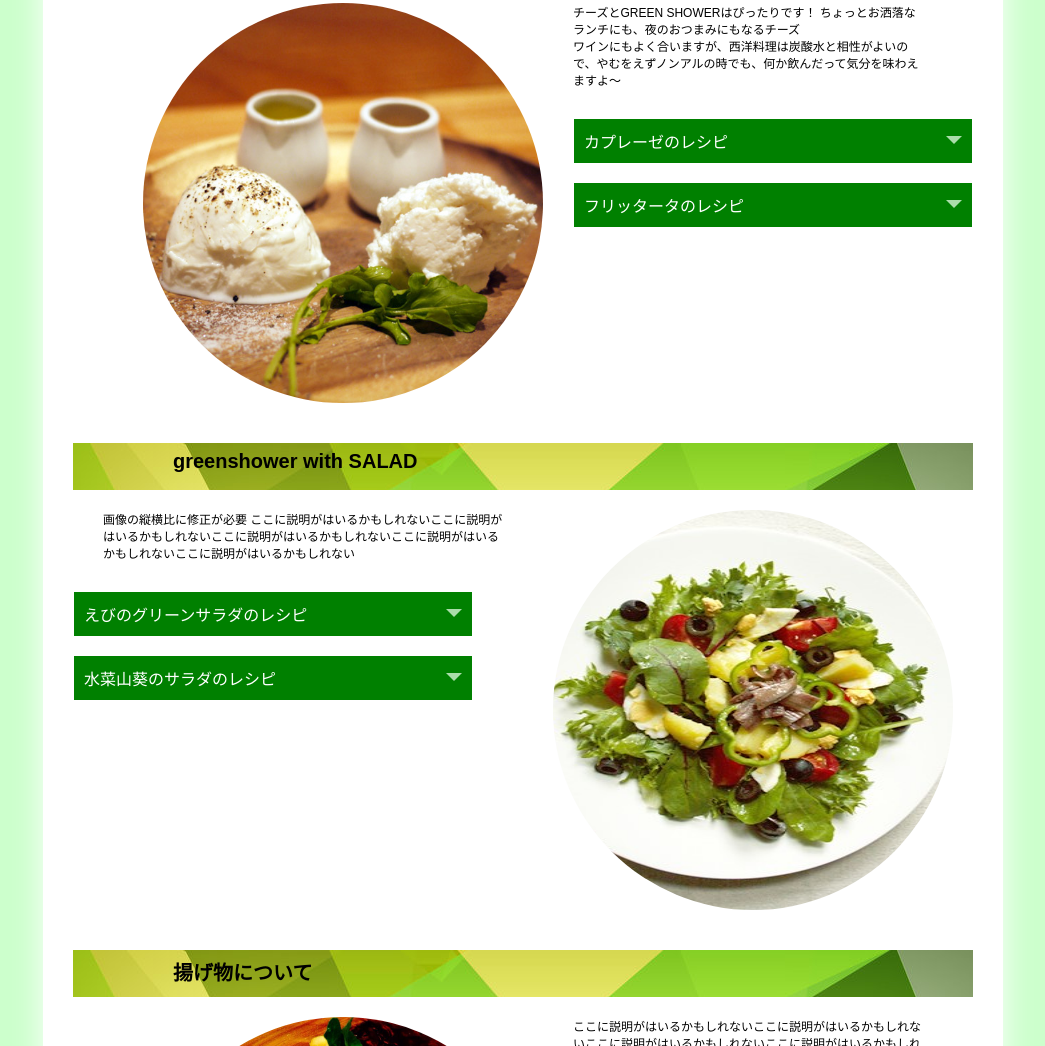
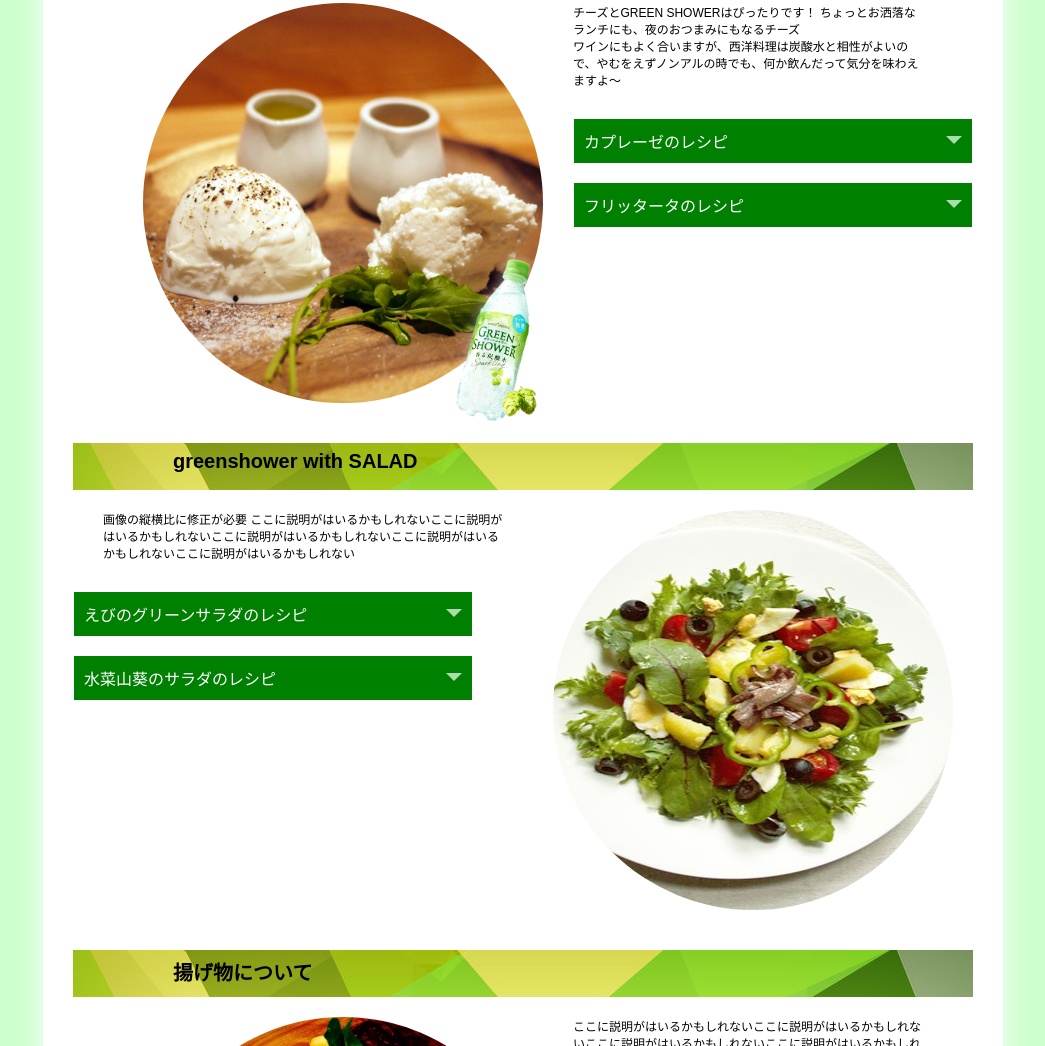
Before and after one commit to wp15006/html.6th, a plain HTML site: page contents.html in a window 1280 px wide. Shown: the part 804-1850 px from the top of the page, without its empty margins (117-1162 px from the left). Drawn offline with nearby package versions, Linux system fonts and the light colour scheme.

Commit message:
10/7 class="gs"を追加

```diff
--- a/ITCmyhtml1.css
+++ b/ITCmyhtml1.css
@@ -155,6 +155,7 @@ article section.index p{
 	width: 600px;
 	margin: 0 auto;
 	padding-left: 500px;
+/*	position: relative;*/
 }
 
 .contents h1{
@@ -187,8 +188,11 @@ article section.index p{
 	margin: 0 50px 30px 30px;
 }
 
-
-
+.contents img.gs{
+	position: absolute;
+	top:1050px;
+	left:400px;
+}
 
 
 /*コンテンツ内レシピ*/
--- a/contents.html
+++ b/contents.html
@@ -33,10 +33,13 @@
 
 		<a href="#place"><span class="triangle"></span></a>
 
+
+		<!-- コンテンツ始まり -->
 			<div itemprop="articleBody">
 				<section class="contents">
 					<a id="place"><h1>about CHEESE</h1></a>
 					<img src="18405912.jpg" alt="おいしいチーズ" width="400" height="400" class="photo-odd">
+					<img src="top-package.png" width="100" height="188" alt="" class="gs">
 					<p>チーズとGREEN SHOWERはぴったりです！
 					ちょっとお洒落なランチにも、夜のおつまみにもなるチーズ<br>ワインにもよく合いますが、西洋料理は炭酸水と相性がよいので、やむをえずノンアルの時でも、何か飲んだって気分を味わえますよ～</p>
 		<div class="menu"><!-- メニュー始まり -->
```
Also changed, not shown: 1 other file.
